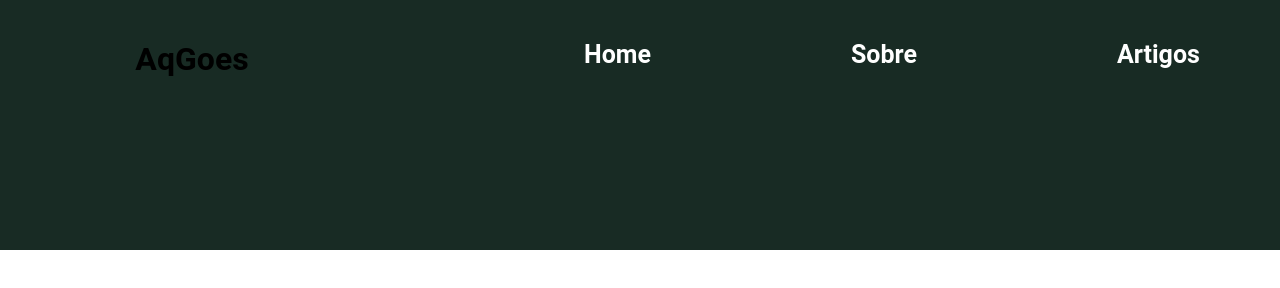
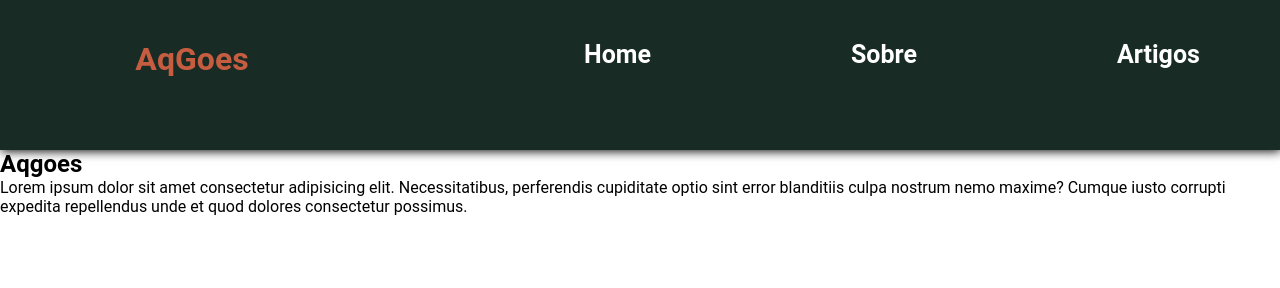
Before and after one commit to alanqg/aqgoes, a plain HTML site: page index.html in a window 1280 px wide. Shown: the top 288 px of the page. Drawn offline with Linux system fonts and the light colour scheme.

Commit message:
modelo um

```diff
--- a/css/customer.css
+++ b/css/customer.css
@@ -16,19 +16,20 @@ body{
 }
 header{
     width: 100%;
-    height: 250px;
+    height: 150px;
     background-color: var(--cor_terciaria);
     display: flex;
     padding-top: 40px;
+    box-shadow: 1px 1px 10px black;
 
 }
 header .logo{
     width: 30%;
     cursor: pointer;
     text-align: center;
+    color: var(--cor_horver);
 }
 header .logo:hover{
-    margin: 0 auto;
     color: var(--cor_segundaria);
     animation: 3s;
 
--- a/index.html
+++ b/index.html
@@ -18,5 +18,10 @@
             </ul>
         </nav>
     </header>
+
+    <div id="banner">
+        <h2>Aqgoes</h2>
+        <p>Lorem ipsum dolor sit amet consectetur adipisicing elit. Necessitatibus, perferendis cupiditate optio sint error blanditiis culpa nostrum nemo maxime? Cumque iusto corrupti expedita repellendus unde et quod dolores consectetur possimus.</p>
+    </div>
 </body>
 </html>
```
